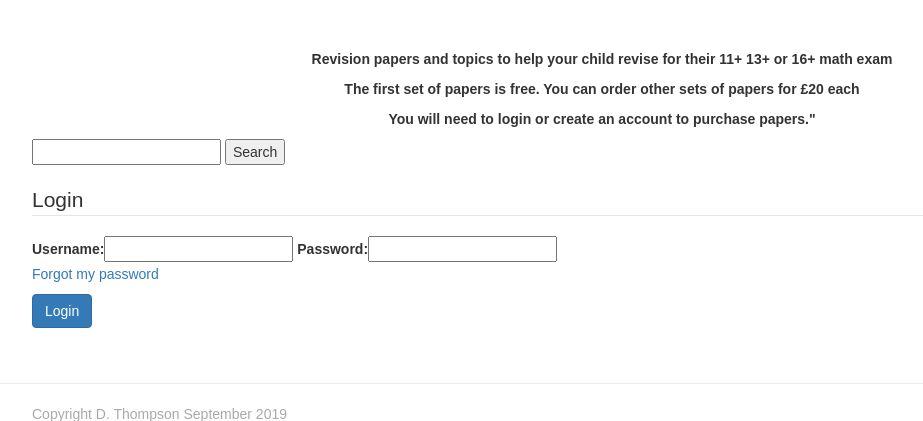
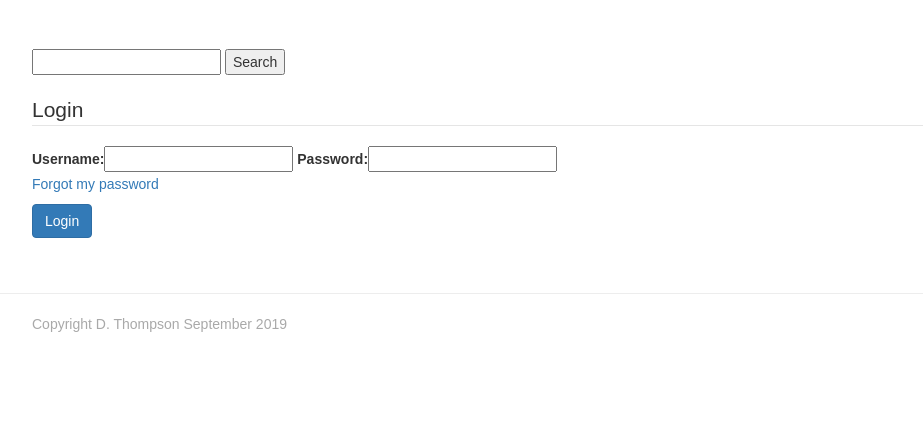
Before and after one commit to Code-Institute-Submissions/debbiect246-mathsplusrevision, a Django app: page /accounts/login/ in a window 1280 px wide. Shown: the part 51-472 px from the top of the page, without its empty margins (38-961 px from the left). Run offline with Django 3.2, Linux system fonts and the light colour scheme; some libraries are stand-ins or nearby versions.

Commit message:
trying to sort out login messages

```diff
--- a/accounts/templates/profile.html
+++ b/accounts/templates/profile.html
@@ -1,5 +1,5 @@
 {% extends "base.html" %}
 {% block content %}
     <h2>Success!</h2>
-    <p>You are logged in as {{ user.email }} </p>
+    <p>You are logged in as {{ username }} </p>
 {% endblock %}
--- a/accounts/views.py
+++ b/accounts/views.py
@@ -31,7 +31,8 @@ def login(request):
                                      password=request.POST['password'])
             if user:
                 auth.login(user=user, request=request)
-                messages.error(request, "You have successfully logged in")
+                messages.error(
+                    request, " Welcome you have successfully logged in")
                 return redirect(reverse('index'))
             else:
                 # user_form.add_error(
--- a/templates/base.html
+++ b/templates/base.html
@@ -49,9 +49,9 @@
             </div>
         </div>
     </nav>
-    <p class="firstline"> Revision papers and topics to help your child revise for their 11+ 13+ or 16+ math exam </p>
-    <p class="firstline"> The first set of papers is free.  You can order other sets of papers for £20 each   </p>
-    <p class="firstline"> You will need to login or create an account to purchase papers." </p>
+    <!--<p class="firstline"> Revision papers and topics to help your child revise for their 11+ 13+ or 16+ math exam </p>
+    <p class="firstline"> The first set of papers is free.  You can order other sets of papers for £10 each   </p>
+    <p class="firstline"> You will need to login or create an account to purchase papers.</p>-->
     {% if messages %}
         <div class="alert alert-success">
             <div class="messages">
```
